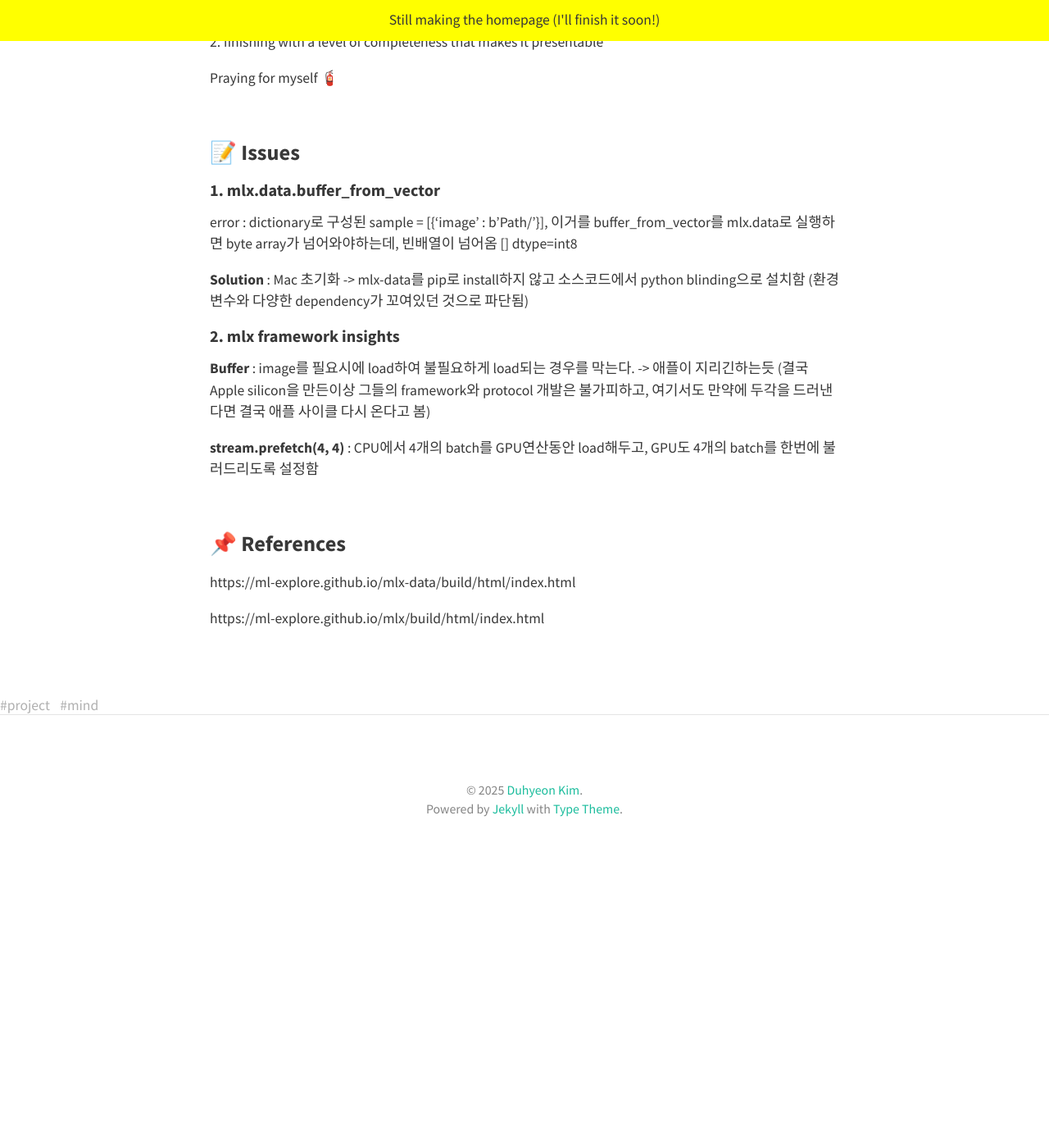
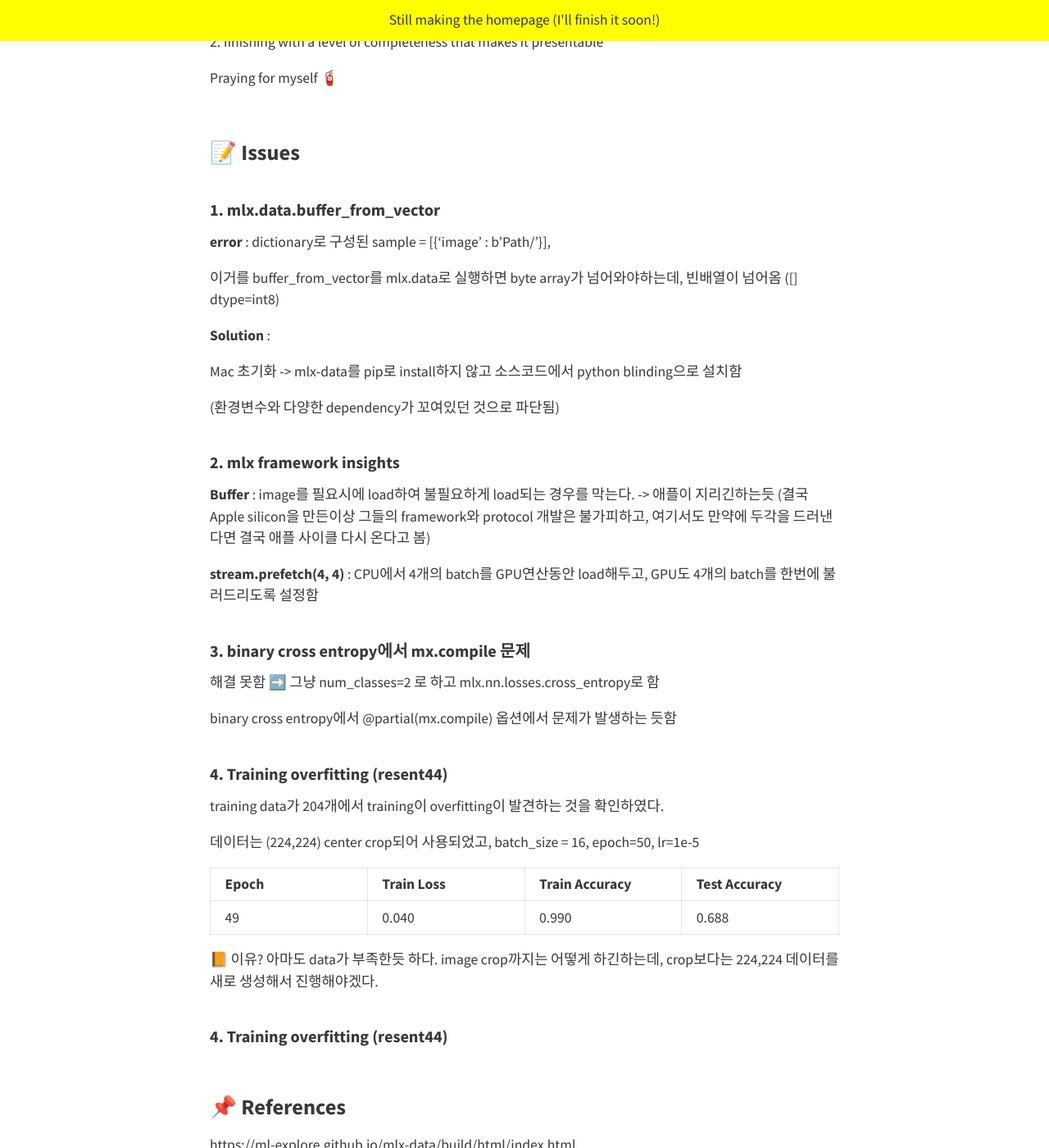
Before and after one commit to dudududukim/dudududukim-expired, a Jekyll site: the page built from _posts/2025-02-14-d2f.md, in a window 1280 px wide and 1400 px high, scrolled down 1205 px. Shown: the whole window at 82% size. Built offline with Jekyll 4.4.1, drawn with Linux system fonts in a browser that asks for light colours; nearby versions of some CDN libraries; before the commit the page ends 2284 px from its top, so only the background shows below that.

Commit message:
d2f issue4 overfitting

```diff
--- a/_posts/2025-02-14-d2f.md
+++ b/_posts/2025-02-14-d2f.md
@@ -31,19 +31,42 @@ Praying for myself 🧯
 <br>
 ### 📝 Issues
 
-#### 1. mlx.data.buffer_from_vector
-error : dictionary로 구성된 sample = [{'image' : b'Path/'}], 이거를 buffer_from_vector를 mlx.data로 실행하면 byte array가 넘어와야하는데, 빈배열이 넘어옴
-[] dtype=int8
+#### <br>1. mlx.data.buffer_from_vector
+**error** : dictionary로 구성된 sample = [{'image' : b'Path/'}],
+
+이거를 buffer_from_vector를 mlx.data로 실행하면 byte array가 넘어와야하는데, 빈배열이 넘어옴 ([] dtype=int8)
 
 **Solution** :
+
 Mac 초기화 -> mlx-data를 pip로 install하지 않고 소스코드에서 python blinding으로 설치함
+
 (환경변수와 다양한 dependency가 꼬여있던 것으로 파단됨)
 
-#### 2. mlx framework insights
+#### <br>2. mlx framework insights
 **Buffer** : image를 필요시에 load하여 불필요하게 load되는 경우를 막는다. -> 애플이 지리긴하는듯 (결국 Apple silicon을 만든이상 그들의 framework와 protocol 개발은 불가피하고, 여기서도 만약에 두각을 드러낸다면 결국 애플 사이클 다시 온다고 봄)
 
 
 **stream.prefetch(4, 4)** : CPU에서 4개의 batch를 GPU연산동안 load해두고, GPU도 4개의 batch를 한번에 불러드리도록 설정함
+
+#### <br>3. binary cross entropy에서 mx.compile 문제
+
+해결 못함 ➡️ 그냥 num_classes=2 로 하고 mlx.nn.losses.cross_entropy로 함
+
+binary cross entropy에서 @partial(mx.compile) 옵션에서 문제가 발생하는 듯함
+
+#### <br> 4. Training overfitting (resent44)
+
+training data가 204개에서 training이 overfitting이 발견하는 것을 확인하였다.
+
+데이터는 (224,224) center crop되어 사용되었고, batch_size = 16, epoch=50, lr=1e-5
+
+| Epoch | Train Loss | Train Accuracy | Test Accuracy |
+|-------|-----------|---------------|--------------|
+| 49    | 0.040     | 0.990         | 0.688        |
+
+📙 이유? 아마도 data가 부족한듯 하다. image crop까지는 어떻게 하긴하는데, crop보다는 224,224 데이터를 새로 생성해서 진행해야겠다.
+
+#### <br> 4. Training overfitting (resent44)
 
 <br>
 ### 📌 References
```
Also changed, not shown: assets/img/image.png (added).
